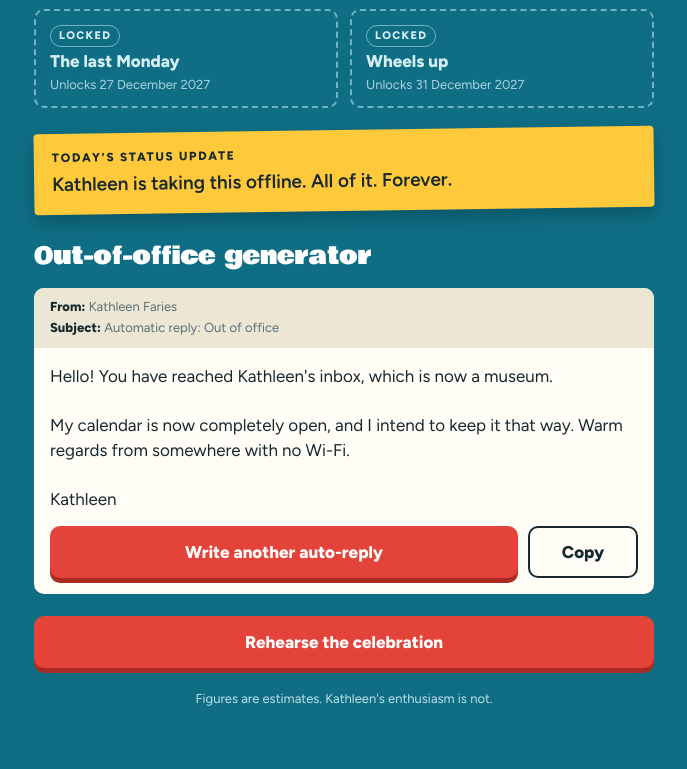
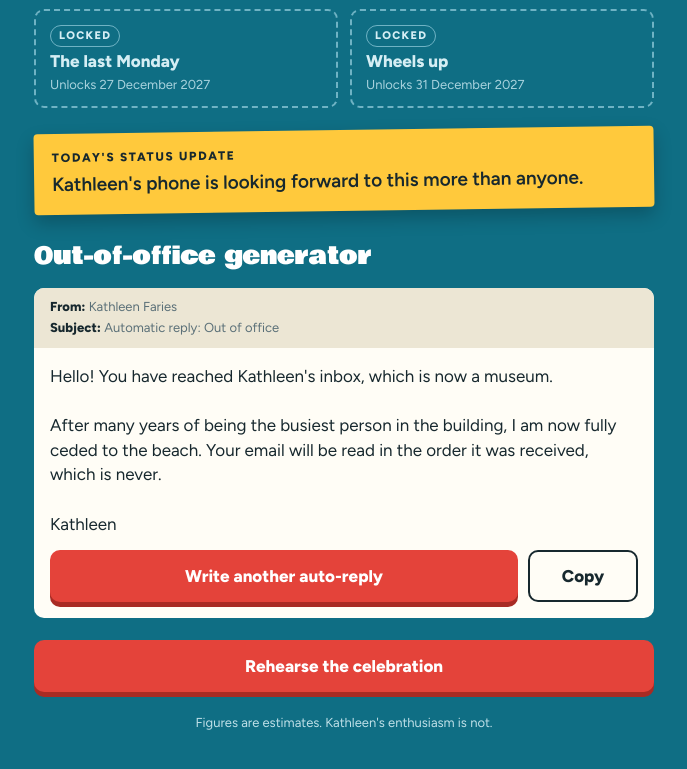
Before and after one commit to forgeframehq/kathleen-countdown, a plain HTML site: page index.html in a window 1280 px wide. Shown: the part 1588-2357 px from the top of the page, without its empty margins (296-983 px from the left). Drawn offline with Linux system fonts and the light colour scheme.

Commit message:
Add reinsurance and always-busy jokes
Co-Authored-By: Claude Fable 5.2 <noreply@anthropic.com>
Claude-Session: https://claude.ai/code/session_01Kh61o3YtErRjkJ2FA41M1o

```diff
--- a/index.html
+++ b/index.html
@@ -344,7 +344,44 @@
     "Kathleen has checked in her bags and kept her sense of humour as carry-on.",
     "Kathleen's gate has not changed. It is still 31 December 2027.",
     "Kathleen has been upgraded to first-class daydreaming.",
-    "Kathleen has her seat upright and tray table stowed, just in case."
+    "Kathleen has her seat upright and tray table stowed, just in case.",
+    "Kathleen's retirement incepts at 5 pm on 31 December 2027. No extensions.",
+    "Kathleen has ceded 100% of her future Mondays.",
+    "Kathleen's retention is dropping. Her attachment point is a beach.",
+    "Kathleen has priced the risk of staying another year. Declined.",
+    "Kathleen is transferring all remaining risk to her successor.",
+    "Kathleen's exposure to meetings is going into run-off.",
+    "Kathleen has modelled retirement. The loss ratio is zero.",
+    "Kathleen considers this countdown fully collateralised.",
+    "Kathleen's capacity for new projects has been withdrawn from the market.",
+    "Kathleen is treating 2028 as a clean renewal with no prior claims on her time.",
+    "Kathleen has one more hurricane season to watch. After that, it's just weather.",
+    "Kathleen's free time has been in a hard market for years. Softening expected in 2028.",
+    "Kathleen has reviewed the wording on her retirement. No exclusions found.",
+    "Kathleen is offering a quota share of her workload: 100% to you.",
+    "Kathleen's only tail risk is being asked to consult.",
+    "Kathleen comes with no reinstatement provision. Enjoy her while cover lasts.",
+    "Kathleen has commuted her commute.",
+    "Kathleen's aggregate limit for \u201cquick calls\u201d has been exhausted.",
+    "Kathleen's departure is a one-in-one-year event. The office is under-reserved.",
+    "Kathleen has excess of loss cover against boredom: a very long list of plans.",
+    "Kathleen is fully reserved for 2028. By herself.",
+    "Kathleen has told the brokers. The brokers are being very brave about it.",
+    "Kathleen has one last renewal season to get through. She will enjoy the next one from a distance.",
+    "Kathleen's retirement is bound, signed and stamped.",
+    "Kathleen is diversifying: beach, garden and absolutely no spreadsheets.",
+    "Kathleen has a gap in her diary. It starts in 2028.",
+    "Kathleen is too busy to check this countdown, which is why we made it for her.",
+    "Kathleen answered three emails while you read this sentence.",
+    "Kathleen's calendar has asked for a holiday.",
+    "Kathleen is in a meeting. And then another one. Check back in 2028.",
+    "Kathleen will look at this page right after her next call.",
+    "Kathleen's to-do list has its own to-do list.",
+    "Kathleen has been double-booked with herself again.",
+    "Kathleen ate lunch away from her desk today. Witnesses are being sought.",
+    "Kathleen is about to find out what a quiet afternoon feels like.",
+    "Kathleen's phone is looking forward to this more than anyone.",
+    "Kathleen's first retirement project: doing one thing at a time."
   ];
 
   var MILESTONES = [
@@ -378,7 +415,9 @@
     "I am out of the office for the foreseeable future, which I can foresee quite clearly.",
     "I have swapped my desk for a sun lounger, and I am told the handover went smoothly.",
     "I am currently unavailable due to a prior commitment to doing very little.",
-    "My calendar is now completely open, and I intend to keep it that way."
+    "My calendar is now completely open, and I intend to keep it that way.",
+    "I have retired from reinsurance and am no longer accepting risk of any kind, including email.",
+    "After many years of being the busiest person in the building, I am now fully ceded to the beach."
   ];
   var OOO_CLOSE = [
     "For urgent matters, please ask literally anyone else.",
@@ -390,7 +429,9 @@
     "Your email will be read in the order it was received, which is never.",
     "If you need me, you don't. You've got this.",
     "Please try again in my next career. There isn't one planned.",
-    "All the best, and do look after the printer."
+    "All the best, and do look after the printer.",
+    "For renewals, please contact someone who is still renewing.",
+    "No reinstatements are available on this inbox."
   ];
   var lastOoo = "";
 
```
